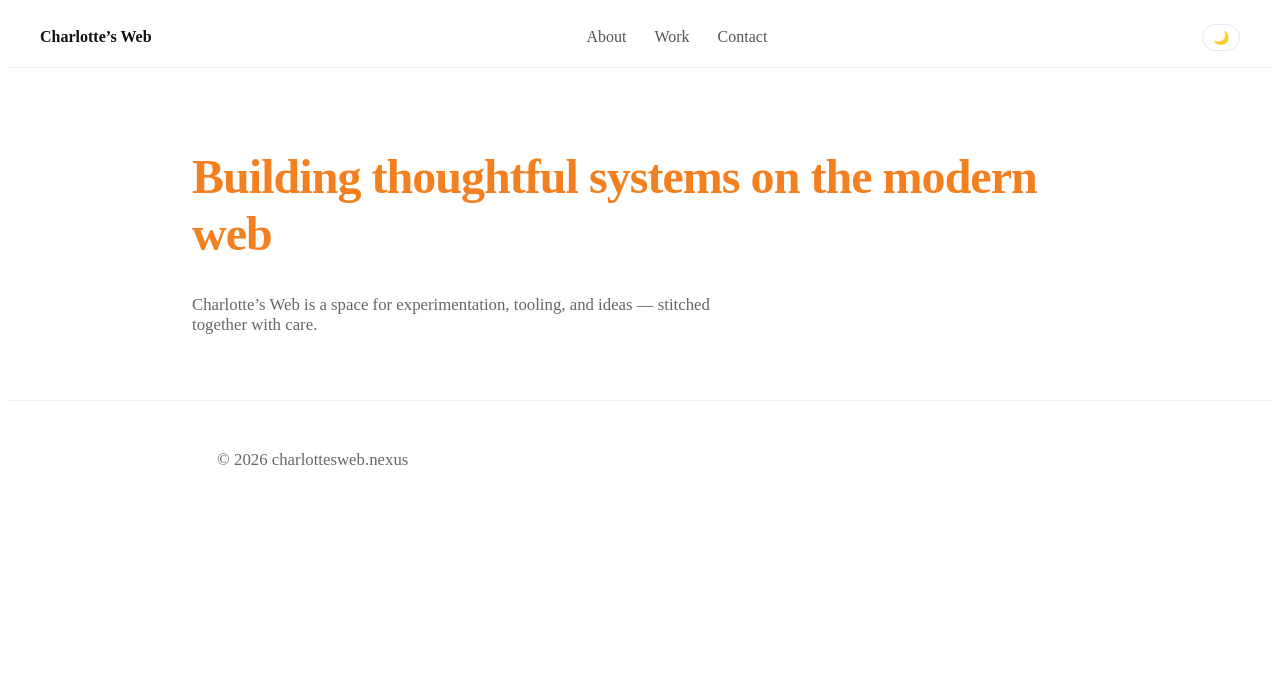
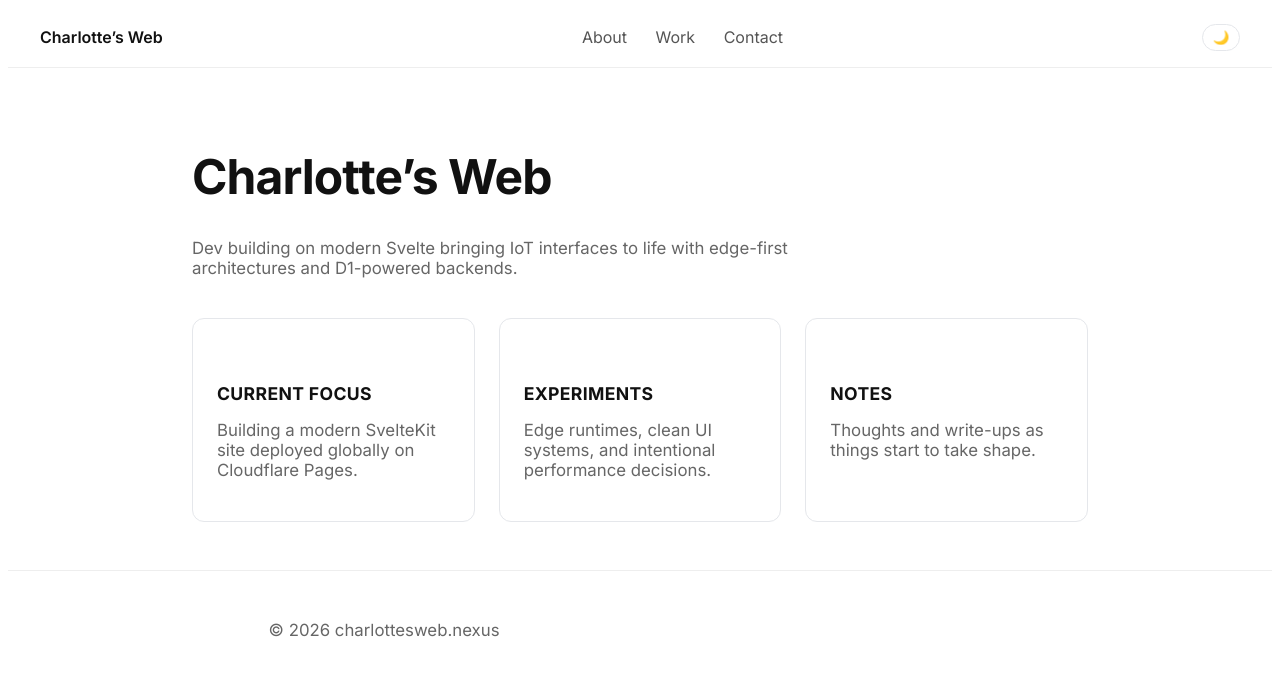
Before and after one commit to ChefSpongeBob/my-svelte-site, a SvelteKit app: page / in a window 1280 px wide. Shown: the top 676 px of the page. Built offline with nearby package versions, Linux system fonts and the light colour scheme.

Commit message:
Switch to Inter font and add homepage cards

```diff
--- a/src/app.css
+++ b/src/app.css
@@ -33,6 +33,15 @@ h2 {
   font-size: 1.5rem;
   margin-top: 2.5rem;
 }
+* {
+  box-sizing: border-box;
+}
+
+body {
+  font-family: "Inter", system-ui, -apple-system, BlinkMacSystemFont,
+    "Segoe UI", sans-serif;
+  font-feature-settings: "cv02", "cv03", "cv04", "cv11";
+}
 
 p {
   font-size: 1.05rem;
--- a/src/app.html
+++ b/src/app.html
@@ -4,6 +4,13 @@
 		<meta charset="utf-8" />
 		<meta name="viewport" content="width=device-width, initial-scale=1" />
 		%sveltekit.head%
+		<link rel="preconnect" href="https://fonts.googleapis.com" />
+<link rel="preconnect" href="https://fonts.gstatic.com" crossorigin />
+<link
+  href="https://fonts.googleapis.com/css2?family=Inter:wght@400;500;600;700&display=swap"
+  rel="stylesheet"
+/>
+
 	</head>
 	<body data-sveltekit-preload-data="hover">
 		<div style="display: contents">%sveltekit.body%</div>
--- a/src/lib/Card.svelte
+++ b/src/lib/Card.svelte
@@ -21,4 +21,10 @@
     transform: translateY(-2px);
     box-shadow: 0 10px 25px rgba(0, 0, 0, 0.05);
   }
+  h2 {
+  font-size: 1.1rem;
+  letter-spacing: 0.02em;
+  text-transform: uppercase;
+}
+
 </style>
--- a/src/routes/+page.svelte
+++ b/src/routes/+page.svelte
@@ -1,12 +1,36 @@
-<h1>Building thoughtful systems on the modern web</h1>
+<script>
+  import Card from "$lib/Card.svelte";
+</script>
+
+<h1>Charlotte’s Web</h1>
 
 <p>
-  Charlotte’s Web is a space for experimentation, tooling, and ideas —
-  stitched together with care.
+Dev building on modern Svelte bringing IoT interfaces to life
+with edge-first architectures and D1-powered backends.
 </p>
 
+<div class="grid">
+  <Card
+    title="Current Focus"
+    description="Building a modern SvelteKit site deployed globally on Cloudflare Pages."
+  />
+
+  <Card
+    title="Experiments"
+    description="Edge runtimes, clean UI systems, and intentional performance decisions."
+  />
+
+  <Card
+    title="Notes"
+    description="Thoughts and write-ups as things start to take shape."
+  />
+</div>
+
 <style>
-  h1 {
-    color: #f38020;
+  .grid {
+    display: grid;
+    grid-template-columns: repeat(auto-fit, minmax(260px, 1fr));
+    gap: 1.5rem;
+    margin-top: 2.5rem;
   }
 </style>
```
